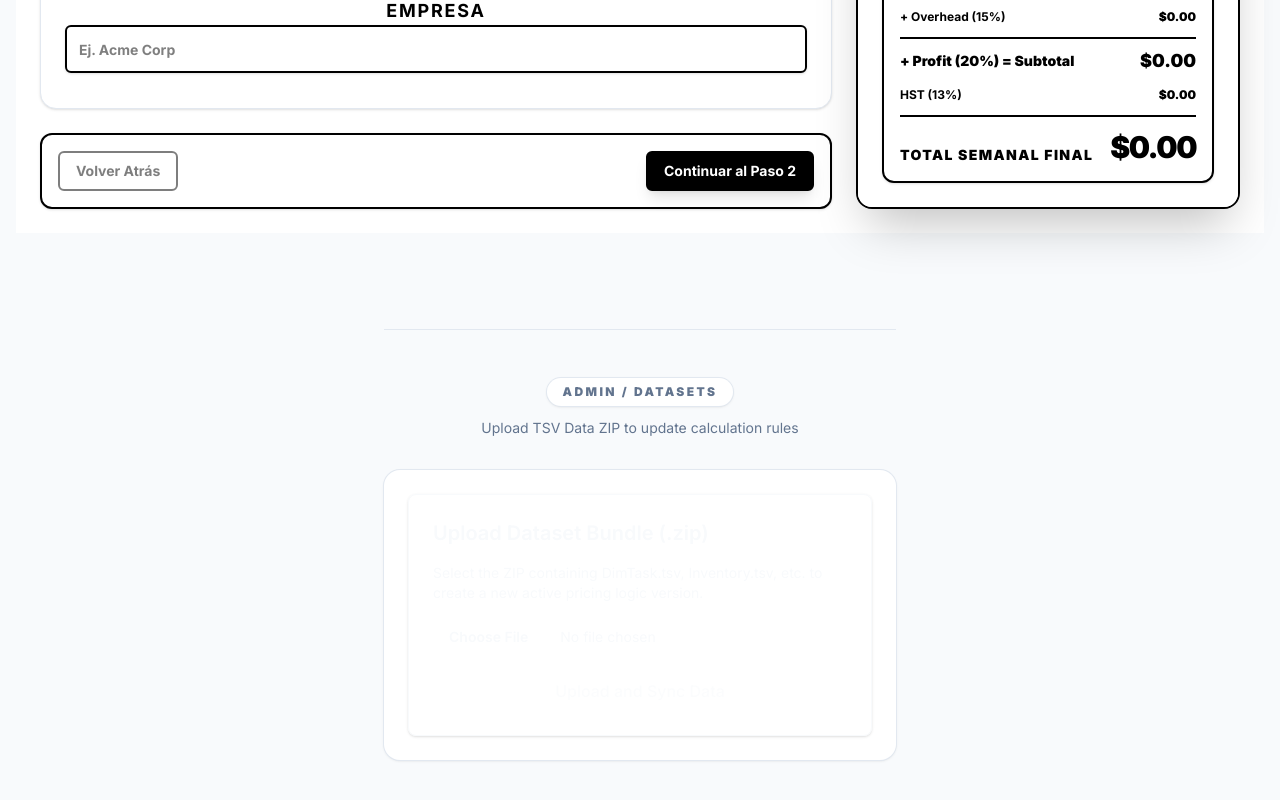
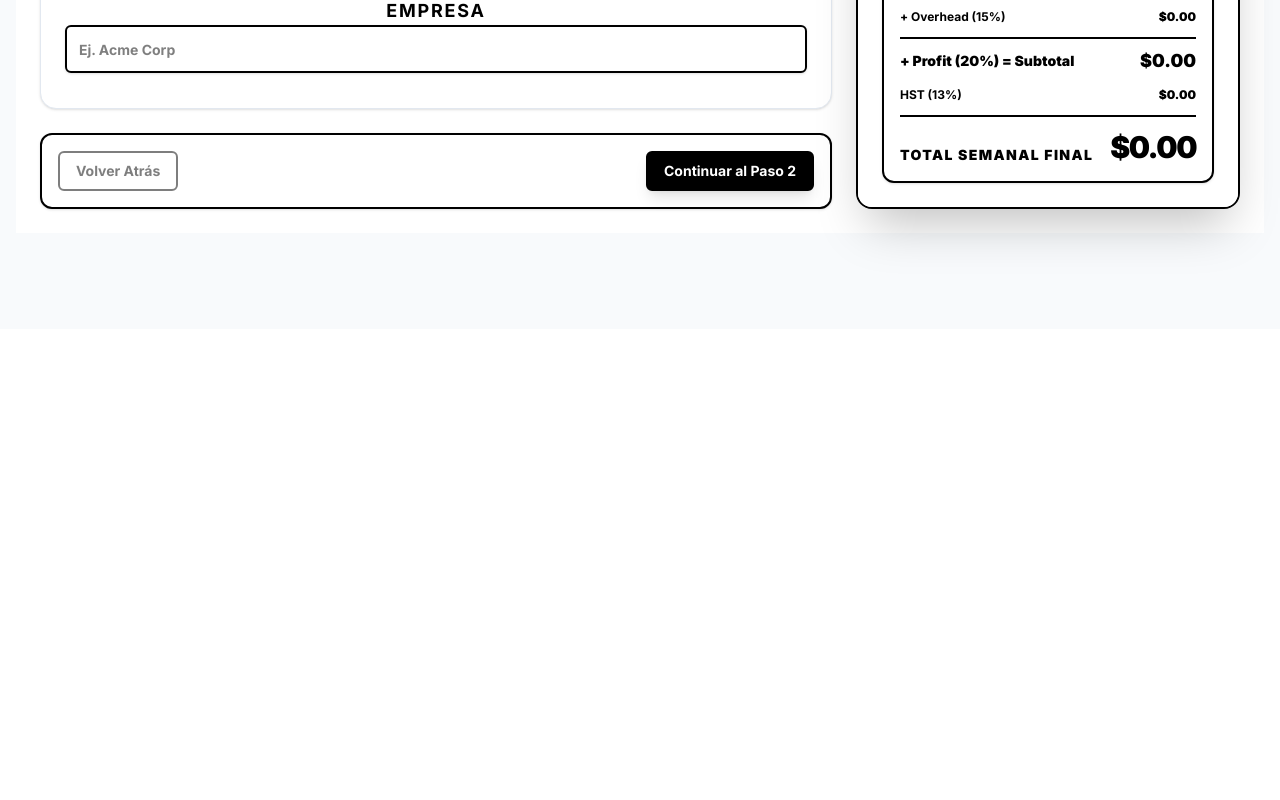
Before and after one commit to Martinezluis74/Cleaning-app-pro, a Next.js app: page / in a window 1280 px wide. Shown: the part 914-1714 px from the top of the page. After the commit the page ends 1243 px from the top, so only its background shows below. Built offline with nearby package versions, Linux system fonts and the light colour scheme; no server answers; the database is empty.

Commit message:
Fix: Pruned redundant UploadZip module from page.tsx to keep DataSync Modal exclusively within Step 1

```diff
--- a/src/app/page.tsx
+++ b/src/app/page.tsx
@@ -1,4 +1,3 @@
-import { UploadZip } from "@/components/UploadZip";
 import { WalkthroughWizard } from "@/components/Wizard/WalkthroughWizard";
 import { WizardProvider } from "@/context/WizardContext";
 
@@ -23,18 +22,7 @@ export default function Home() {
                 </WizardProvider>
             </div>
 
-            {/* M3 UPLOAD ENGINE (Admin View) */}
-            <div className="w-full max-w-lg text-left mx-auto mt-24 pt-12 border-t border-slate-200">
-                <div className="flex flex-col items-center justify-center mb-8">
-                    <div className="text-center text-xs text-slate-500 font-black uppercase tracking-[0.2em] bg-white px-4 py-1.5 rounded-full ring-1 ring-slate-200 shadow-sm">
-                        Admin / Datasets
-                    </div>
-                    <p className="text-slate-500 text-sm mt-3">Upload TSV Data ZIP to update calculation rules</p>
-                </div>
-                <div className="bg-white ring-1 ring-slate-200 p-6 rounded-2xl shadow-sm">
-                    <UploadZip />
-                </div>
-            </div>
+
 
         </div>
     );
```
